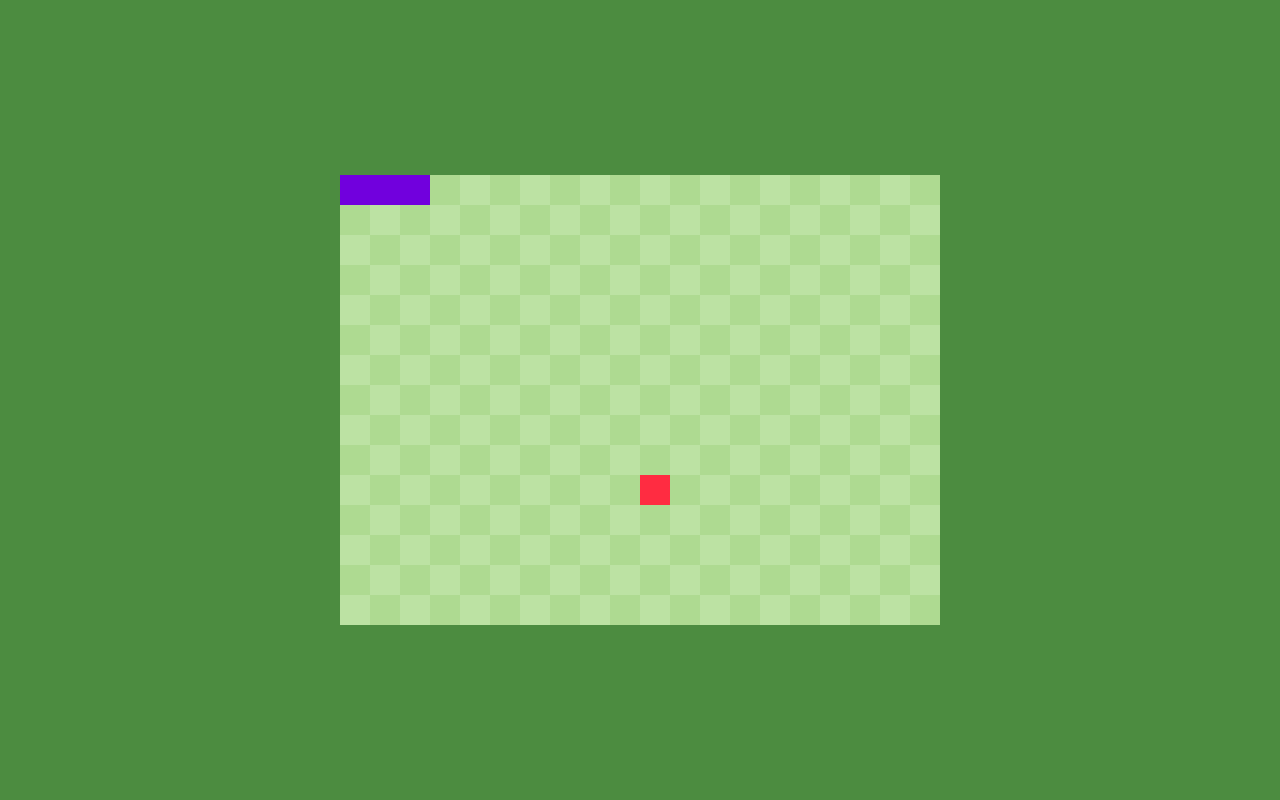
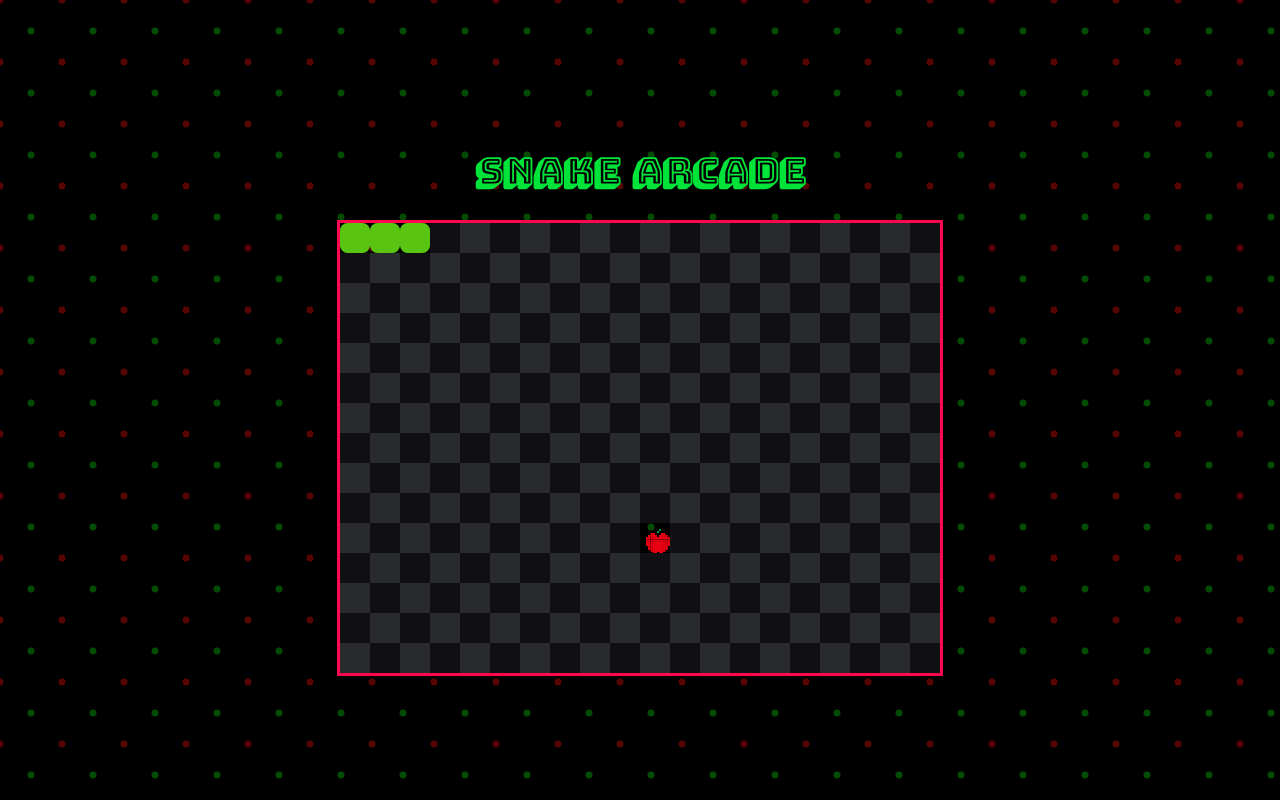
Before and after one commit to mgandeva/Snake, an Angular app: page / in a window 1280 px wide. Built offline with nearby package versions, Linux system fonts and the light colour scheme.

Commit message:
change color schema

```diff
--- a/src/app/app.component.html
+++ b/src/app/app.component.html
@@ -1,9 +1,12 @@
 <div class="container">
+  <div class="headline">
+    <h1>Snake Arcade</h1>
+  </div>
   <div class="cells">
     <div *ngFor="let column of columns">
       <div *ngFor="let row of rows">
         <div class="cell" [ngClass]="getCellClass(row, column)"></div>
-        </div>
+      </div>
     </div>
   </div>
 </div>
--- a/src/app/app.component.scss
+++ b/src/app/app.component.scss
@@ -1,15 +1,17 @@
 .container {
   height: 100%;
   display: flex;
+  flex-direction: column;
   justify-content: center;
   align-items: center;
-  background-color: var(--dark-green);
-  padding: 0;
 }
 
 .cells {
   display: flex;
   flex-wrap: wrap;
+
+  box-sizing: border-box;
+  border: solid var(--light-red) 3px;
 
   .cell {
     width: 30px;
@@ -18,17 +20,27 @@
 }
 
 .snake-cell {
-  background-color: var(--dark-purple);
+  background-color: var(--light-green);
+  border-radius: 25%;
 }
 
 .food-cell {
-  background-color: var(--dark-red);
+  background-image: url("./assets/food.png");
 }
 
 .empty-cell-light {
-  background-color: var(--very-light-green);
+  background-color: var(--light-black);
 }
 
 .empty-cell-middle {
-  background-color: var(--light-green);
+  background-color: var(--dark-black);
 }
+
+.headline {
+  display: flex;
+  justify-content: center;
+  align-items: center;
+  font-size: large;
+  color: var(--electric-green);
+  font-family: "Bungee Shade", cursive;
+}
--- a/src/index.html
+++ b/src/index.html
@@ -1 +1,9 @@
+<link
+  href="https://fonts.googleapis.com/css?family=Press Start 2P"
+  rel="stylesheet"
+/>
+<link
+  href="https://fonts.googleapis.com/css?family=Bungee Shade"
+  rel="stylesheet"
+/>
 <snake-app></snake-app>
--- a/src/styles.scss
+++ b/src/styles.scss
@@ -1,16 +1,16 @@
 :root {
-    // green colors
-    --dark-green: #4c8c40;
-    --light-green: #aeda91;
-    --very-light-green: #bce2a3;
+  // black colors
+  --dark-black: #101014;
+  --light-black: #282a2d;
 
-    // purple colors
-    --dark-purple: #7100dd;
+  // green colors
+  --light-green: #5ac413;
+  --electric-green: #00e339;
 
-    // red colors
-    --dark-red: #ff2c41;
+  // red colors
+  --light-red: #ff074e;
 }
 
 body {
-    margin: 0;
+  background-image: url("./app/assets/background.svg");
 }
```
Also changed, not shown: src/app/assets/background.svg (added), src/app/assets/food.png (added).
